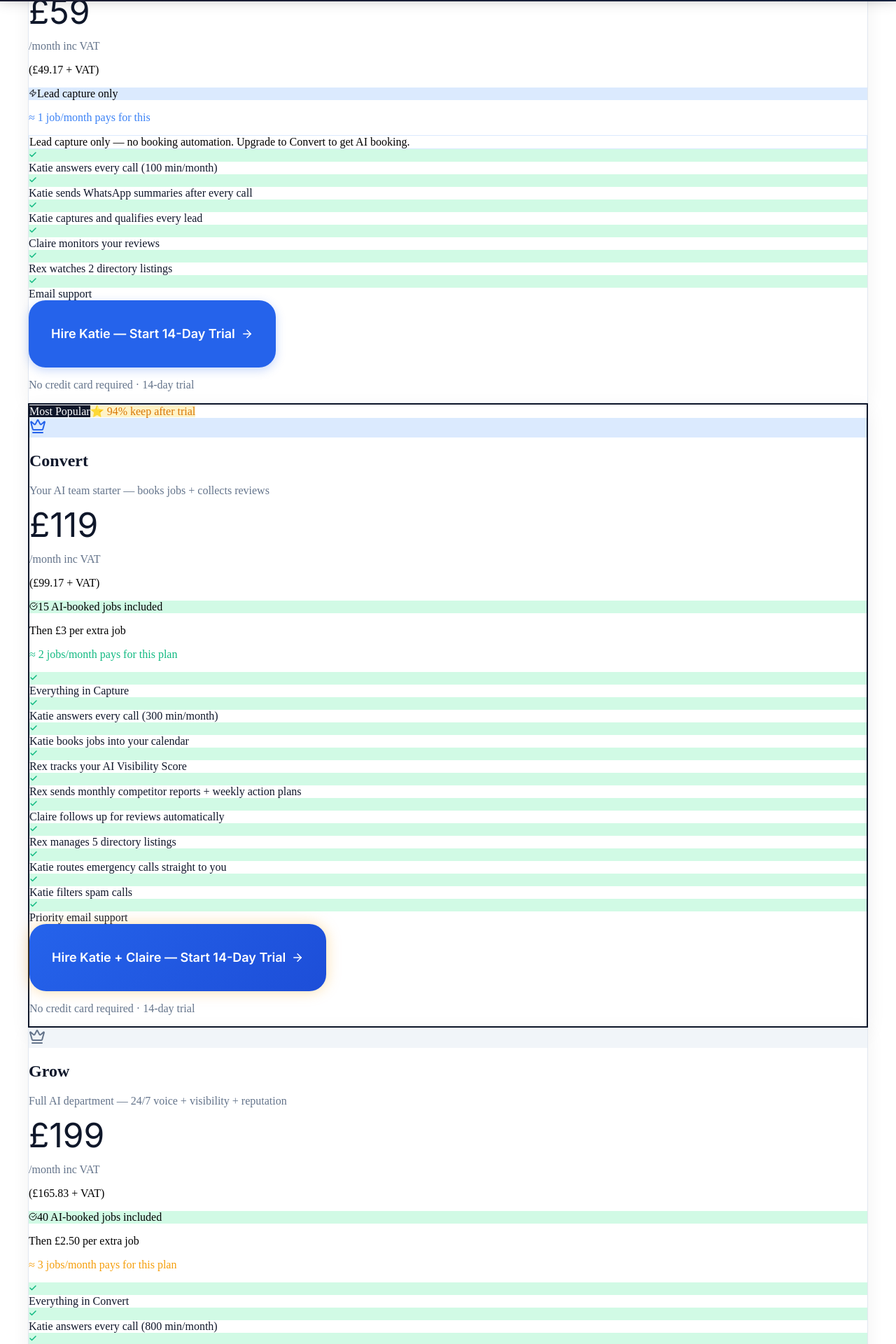
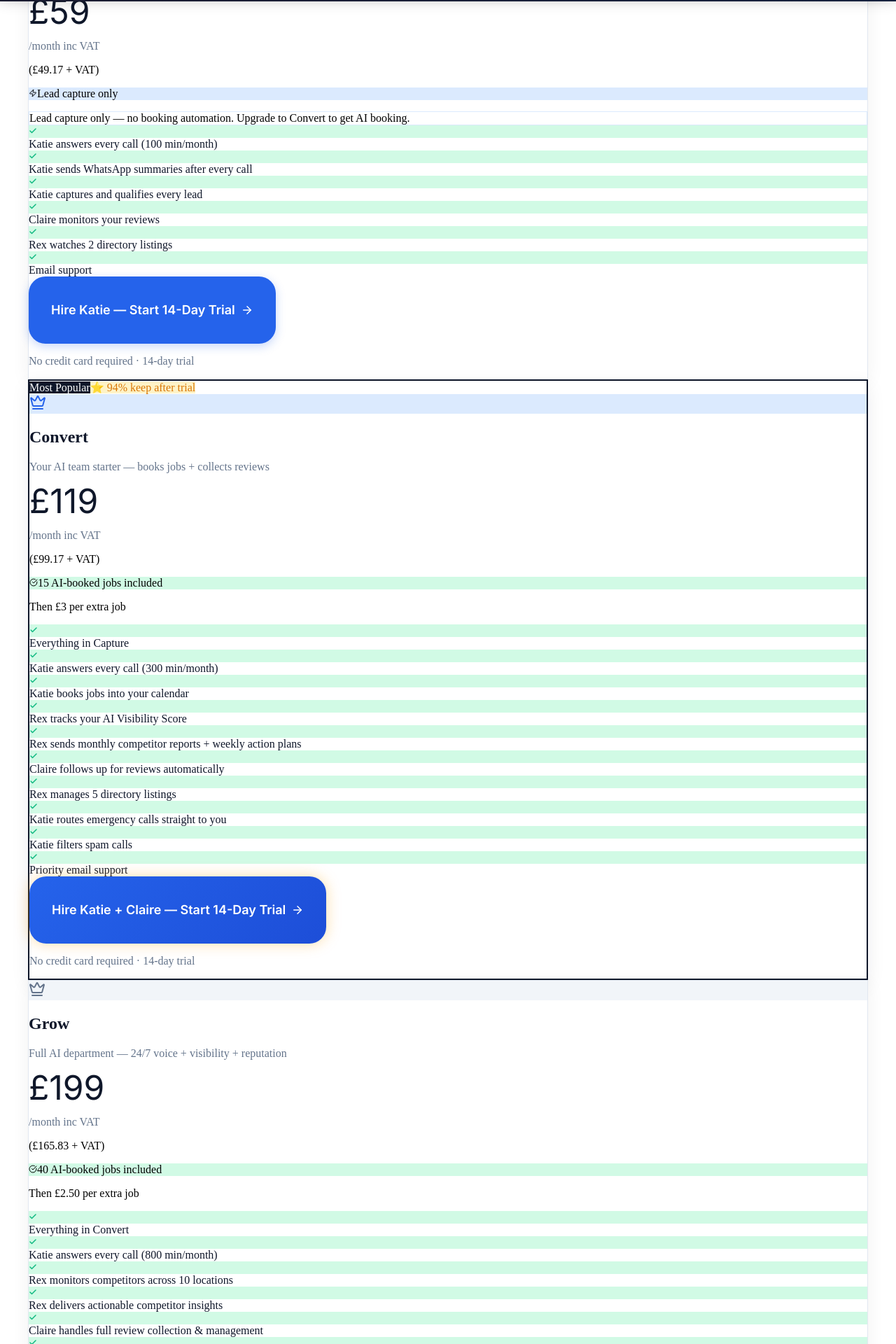
Before and after one commit to DruMcP/whoza-ai, a React (Vite) app: page /pricing in a window 1280 px wide. Shown: the part 798-2718 px from the top of the page at 70% size. Built offline with nearby package versions, Linux system fonts and the light colour scheme; no server answers.

Commit message:
fix: remove '≈ X jobs/month pays for this' wording from all pricing tiers — aligns with hybrid business model

```diff
--- a/src/components/PricingTeaser.jsx
+++ b/src/components/PricingTeaser.jsx
@@ -15,8 +15,6 @@ const plans = [
   {
     name: 'Capture',
     price: '£59',
-    roiAnchor: '≈ 1 job/month',
-    roiColor: 'var(--katie-blue)',
     outcome: 'Lead capture only — no booking automation',
     includedJobs: 'Lead capture only',
     popular: false,
@@ -26,8 +24,6 @@ const plans = [
   {
     name: 'Convert',
     price: '£119',
-    roiAnchor: '≈ 2 jobs/month',
-    roiColor: 'var(--rex-green)',
     outcome: '15 jobs included, then £3 each',
     includedJobs: '15 AI-booked jobs included',
     overage: 'Then £3 per extra job',
@@ -38,8 +34,6 @@ const plans = [
   {
     name: 'Grow',
     price: '£199',
-    roiAnchor: '≈ 3 jobs/month',
-    roiColor: 'var(--claire-amber)',
     outcome: '40 jobs included, then £2.50 each',
     includedJobs: '40 AI-booked jobs included',
     overage: 'Then £2.50 per extra job',
@@ -50,8 +44,6 @@ const plans = [
   {
     name: 'Scale',
     price: '£349',
-    roiAnchor: '≈ 5 jobs/month',
-    roiColor: '#dc2626',
     outcome: '100 jobs included, then £2 each',
     includedJobs: '100 AI-booked jobs included',
     overage: 'Then £2 per extra job',
@@ -132,7 +124,6 @@ export default function PricingTeaser() {
                     </span>
                     <span className="text-xs" style={{ color: 'var(--slate-500)' }}>/mo</span>
                   </div>
-                  <p className="text-[11px] font-bold mt-1 leading-tight" style={{ color: plan.roiColor }}>{plan.roiAnchor}</p>
                   {plan.includedJobs && (
                     <p className="text-[10px] mt-0.5 leading-tight font-semibold" style={{ color: 'var(--rex-green)' }}>{plan.includedJobs}</p>
                   )}
--- a/src/pages/Pricing.jsx
+++ b/src/pages/Pricing.jsx
@@ -31,7 +31,6 @@ const tiers = [
     includedJobsLabel: 'Lead capture only',
     overageRate: null,
     overageLabel: 'No booking automation',
-    roiAnchor: '≈ 1 job/month pays for this',
     roiColor: 'var(--color-blue)',
     features: [
       'Katie answers every call (100 min/month)',
@@ -55,7 +54,6 @@ const tiers = [
     includedJobsLabel: '15 AI-booked jobs included',
     overageRate: 3,
     overageLabel: 'Then £3 per extra job',
-    roiAnchor: '≈ 2 jobs/month pays for this plan',
     roiColor: 'var(--color-green)',
     features: [
       'Everything in Capture',
@@ -83,7 +81,6 @@ const tiers = [
     includedJobsLabel: '40 AI-booked jobs included',
     overageRate: 2.5,
     overageLabel: 'Then £2.50 per extra job',
-    roiAnchor: '≈ 3 jobs/month pays for this plan',
     roiColor: 'var(--color-amber)',
     features: [
       'Everything in Convert',
@@ -111,7 +108,6 @@ const tiers = [
     includedJobsLabel: '100 AI-booked jobs included',
     overageRate: 2,
     overageLabel: 'Then £2 per extra job',
-    roiAnchor: '≈ 5 jobs/month pays for this plan',
     roiColor: '#dc2626',
     features: [
       'Everything in Grow',
```
